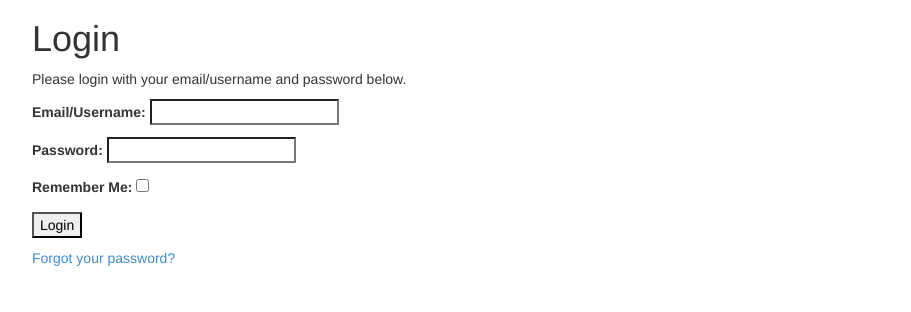
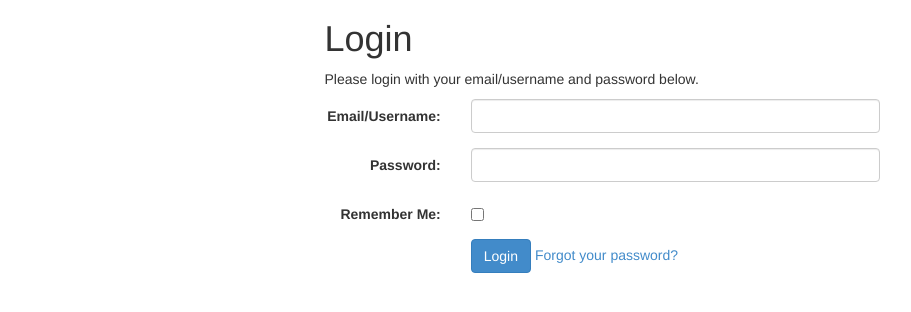
Before and after one commit to anvoz/CodeIgniter-Skeleton, a CodeIgniter app: page /ciske/auth/login in a window 1280 px wide. Shown: the part 51-363 px from the top of the page, without its empty margins (38-949 px from the left). Run offline with CodeIgniter, Linux system fonts and the light colour scheme.

Commit message:
Add new layout to display a single pagelet Change style for login and users management pages

```diff
--- a/application/modules/auth/controllers/auth.php
+++ b/application/modules/auth/controllers/auth.php
@@ -746,6 +746,11 @@ class Auth extends MY_Controller {
         {
             $this->load->library('template');
 
+            if ($view != 'auth/index')
+            {
+                $this->template->set_layout('pagelet');
+            }
+
             if ( ! empty($data['title']))
             {
                 $this->template->set_title($data['title']);
--- a/application/modules/auth/views/index.php
+++ b/application/modules/auth/views/index.php
@@ -1,9 +1,9 @@
 <h1><?php echo lang('index_heading');?></h1>
 <p><?php echo lang('index_subheading');?></p>
 
-<div id="infoMessage"><?php echo $message;?></div>
+<div id="infoMessage" class="<?php ( ! empty($message)) && print('alert alert-info'); ?>"><?php echo $message;?></div>
 
-<table cellpadding=0 cellspacing=10>
+<table class="table">
 	<tr>
 		<th><?php echo lang('index_fname_th');?></th>
 		<th><?php echo lang('index_lname_th');?></th>
--- a/application/modules/auth/views/login.php
+++ b/application/modules/auth/views/login.php
@@ -1,28 +1,44 @@
 <h1><?php echo lang('login_heading');?></h1>
 <p><?php echo lang('login_subheading');?></p>
 
-<div id="infoMessage"><?php echo $message;?></div>
+<div id="infoMessage" class="<?php ( ! empty($message)) && print('alert alert-info'); ?>"><?php echo $message;?></div>
 
-<?php echo form_open("auth/login");?>
+<?php echo form_open('auth/login', array('class' => 'form-horizontal')); ?>
 
-  <p>
-    <?php echo lang('login_identity_label', 'identity');?>
-    <?php echo form_input($identity);?>
-  </p>
+    <div class="form-group">
+        <label class="col-md-3 control-label" for="identity"><?php echo lang('login_identity_label');?></label>
+        <div class="col-md-9">
+            <?php
+            $identity['class'] = 'form-control';
+            echo form_input($identity);
+            ?>
+        </div>
+    </div>
 
-  <p>
-    <?php echo lang('login_password_label', 'password');?>
-    <?php echo form_input($password);?>
-  </p>
+    <div class="form-group">
+        <label class="col-md-3 control-label" for="password"><?php echo lang('login_password_label');?></label>
+        <div class="col-md-9">
+            <?php
+            $password['class'] = 'form-control';
+            echo form_input($password);
+            ?>
+        </div>
+    </div>
 
-  <p>
-    <?php echo lang('login_remember_label', 'remember');?>
-    <?php echo form_checkbox('remember', '1', FALSE, 'id="remember"');?>
-  </p>
+    <div class="form-group">
+        <label class="col-md-3 control-label" for="remember"><?php echo lang('login_remember_label');?></label>
+        <div class="col-md-9">
+            <div class="checkbox">
+                <?php echo form_checkbox('remember', '1', FALSE, 'id="remember"');?>
+            </div>
+        </div>
+    </div>
 
-
-  <p><?php echo form_submit('submit', lang('login_submit_btn'));?></p>
+    <div class="form-group">
+        <div class="col-md-offset-3 col-md-9">
+            <?php echo form_submit('submit', lang('login_submit_btn'), 'class="btn btn-primary"');?>
+            <a href="forgot_password"><?php echo lang('login_forgot_password');?></a>
+        </div>
+    </div>
 
 <?php echo form_close();?>
-
-<p><a href="forgot_password"><?php echo lang('login_forgot_password');?></a></p>
--- /dev/null
+++ b/application/views/layout/pagelet.php
@@ -0,0 +1,9 @@
+<?php echo $header; ?>
+
+<div class="container">
+    <div class="row">
+        <div class="col-lg-offset-3 col-lg-6">
+            <?php echo $main_content; ?>
+        </div>
+    </div>
+</div><!-- /.container -->
```
